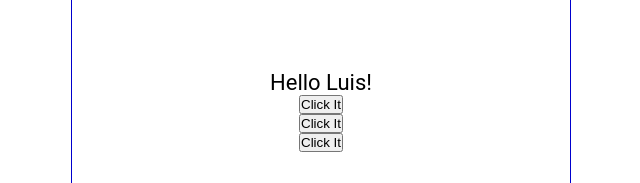
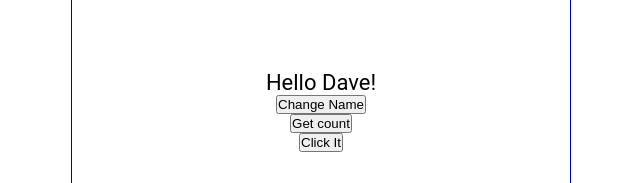
Before and after one commit to lcerenc661/React-app-1, a React (Create React App) app: page / in a window 1280 px wide. Shown: the part 303-486 px from the top of the page, without its empty margins (319-959 px from the left). Built offline with nearby package versions, Linux system fonts and the light colour scheme.

Commit message:
05 - UseState Hook - Done

```diff
--- a/src/Content.js
+++ b/src/Content.js
@@ -1,14 +1,20 @@
 import React from "react";
+import { useState } from "react";
 
 const Content = () => {
+  const [name, setName] = useState("Dave");
+  const [count, setCount] = useState(0);
+
   const handleNameChange = () => {
     const names = ["Bob", "Kevin", "Luis", "Dave"];
     const int = Math.floor(Math.random() * 4);
-    return names[int];
+    setName(names[int]);
   };
 
   const handleClick = () => {
-    console.log("You clicked it");
+    setCount(count+1)
+    console.log(count);
+
   };
 
   const handleClick2 = (name) => {
@@ -21,9 +27,9 @@
 
   return (
     <main>
-      <p onDoubleClick={handleClick}>Hello {handleNameChange()}!</p>
-      <button onClick={handleClick}>Click It</button>
-      <button onClick={() => handleClick2("Dave")}>Click It</button>
+      <p onDoubleClick={handleClick}>Hello {name}!</p>
+      <button onClick={handleNameChange}>Change Name</button>
+      <button onClick={handleClick}>Get count</button>
       <button onClick={(e) => handleClick3(e)}>Click It</button>
     </main>
   );
```
